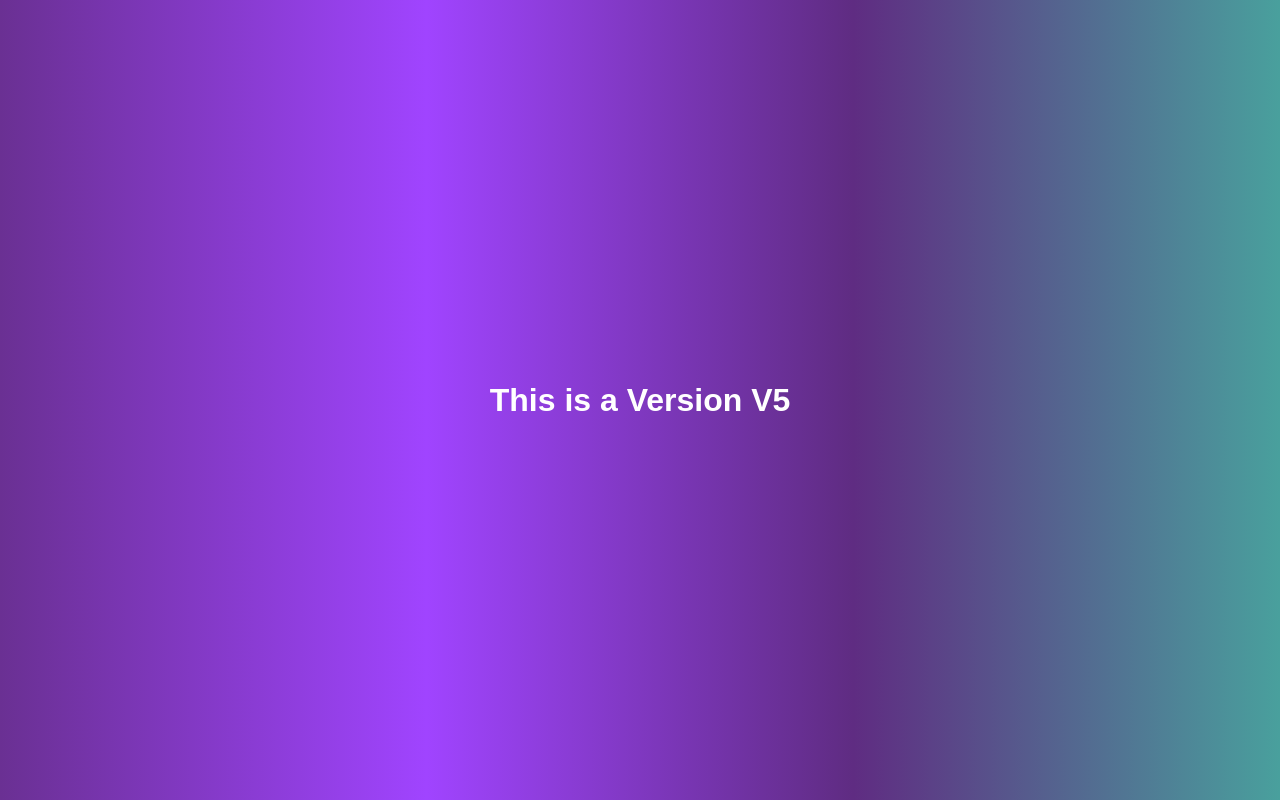
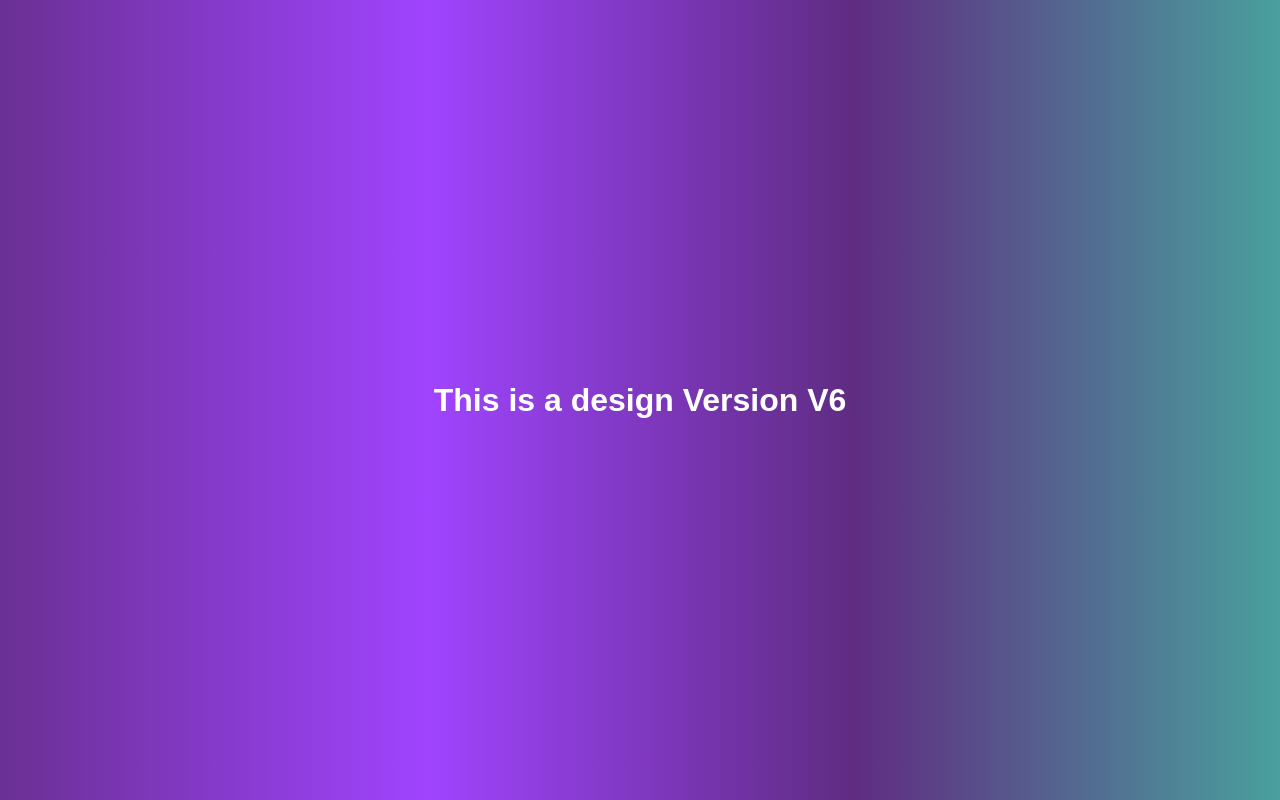
Before and after one commit to Piyush1289/myrepo, a plain HTML site: page index.html in a window 1280 px wide. Drawn offline with Linux system fonts and the light colour scheme.

Commit message:
Changed H1

```diff
--- a/index.html
+++ b/index.html
@@ -10,7 +10,7 @@
 </head>
 
 <body>
-    <h1>This is a Version V5</h1>
+    <h1>This is a design Version V6</h1>
 </body>
 
 </html>
```
